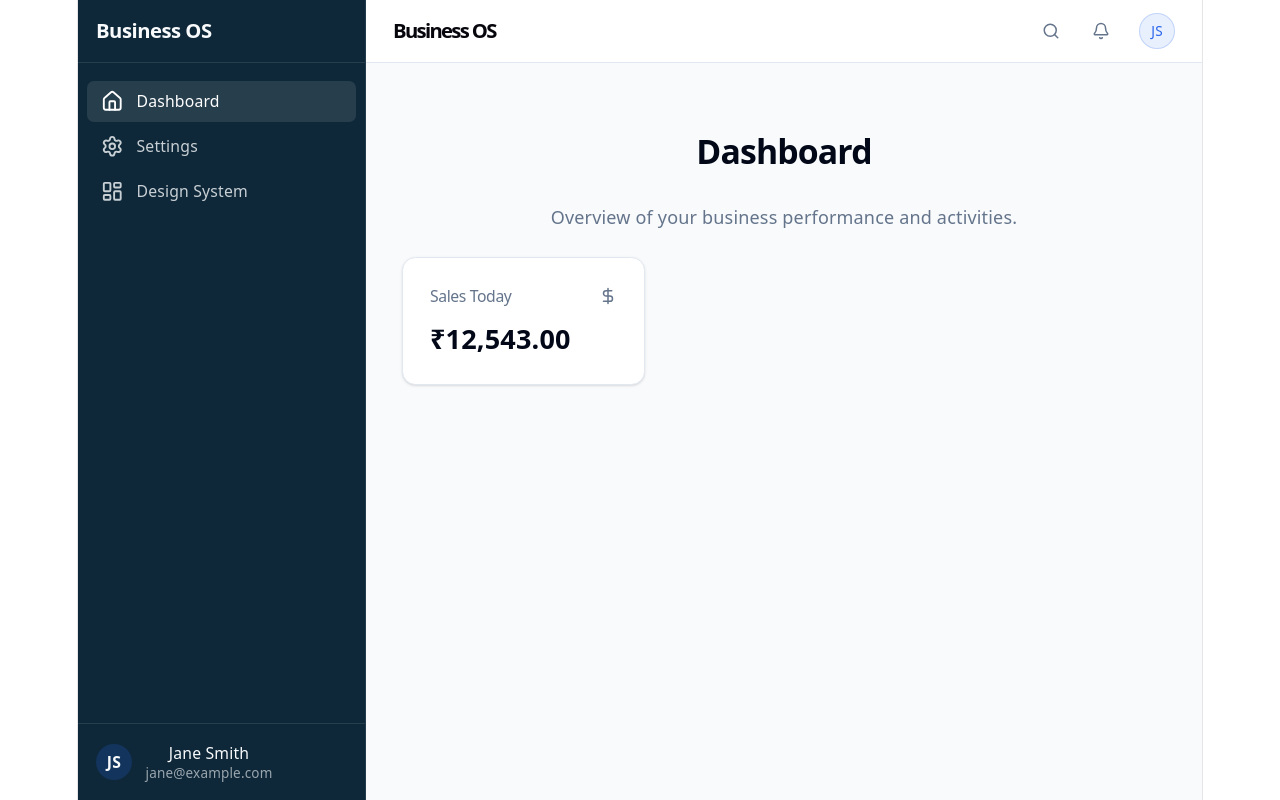
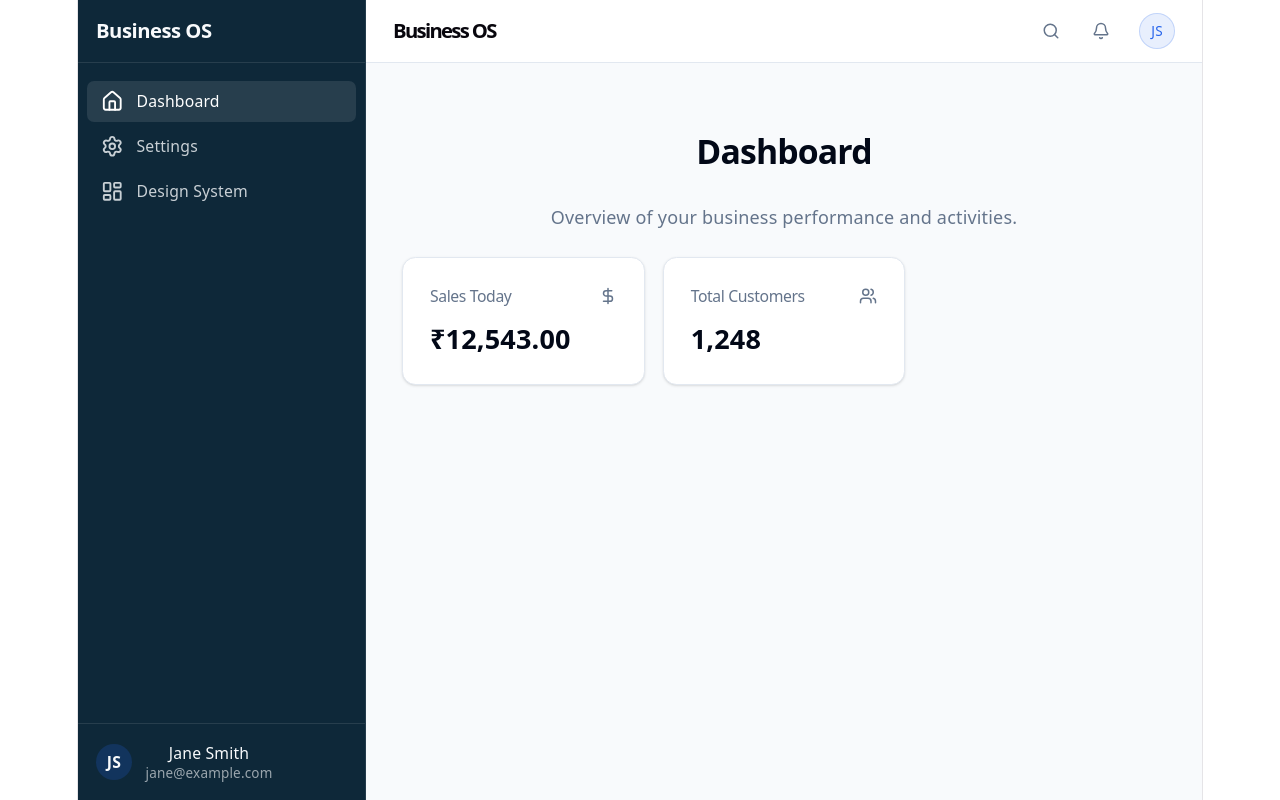
Before and after one commit to akshatog/business-os, a React (Vite) app in the folder frontend/: page /app in a window 1280 px wide. Built offline with nearby package versions, Linux system fonts and the light colour scheme.

Commit message:
feat(frontend): add total customers dashboard widget

```diff
--- /dev/null
+++ b/frontend/src/core/components/dashboard/TotalCustomersWidget.tsx
@@ -0,0 +1,119 @@
+import { useCallback, useEffect, useState } from "react";
+import { getTotalCustomers } from "@/services/dashboard";
+import { Card, CardContent, CardHeader, CardTitle } from "@/core/components/ui/card";
+import { Button } from "@/core/components/ui/button";
+
+export function TotalCustomersWidget() {
+  const [totalCustomers, setTotalCustomers] = useState<number | null>(null);
+  const [loading, setLoading] = useState(true);
+  const [error, setError] = useState<Error | null>(null);
+
+  useEffect(() => {
+    let isMounted = true;
+
+    getTotalCustomers()
+      .then((data) => {
+        if (isMounted) {
+          setTotalCustomers(data.totalCustomers ?? null);
+          setLoading(false);
+        }
+      })
+      .catch((err) => {
+        if (isMounted) {
+          setError(err);
+          setLoading(false);
+        }
+      });
+
+    return () => {
+      isMounted = false;
+    };
+  }, []);
+
+  const handleRetry = useCallback(() => {
+    setLoading(true);
+    setError(null);
+    getTotalCustomers()
+      .then((data) => {
+        setTotalCustomers(data.totalCustomers ?? null);
+        setLoading(false);
+      })
+      .catch((err) => {
+        setError(err);
+        setLoading(false);
+      });
+  }, []);
+
+  const renderContent = () => {
+    if (loading) {
+      return (
+        <div
+          className="h-8 w-1/3 bg-muted animate-pulse rounded mt-1"
+          role="status"
+          aria-label="Loading Total Customers"
+        >
+          <span className="sr-only">Loading</span>
+        </div>
+      );
+    }
+
+    if (error) {
+      return (
+        <div className="flex items-center justify-between mt-1 h-8">
+          <p className="text-sm text-destructive font-medium">Unable to load data</p>
+          <Button
+            variant="outline"
+            size="sm"
+            onClick={handleRetry}
+            className="h-7 text-xs px-2"
+          >
+            Retry
+          </Button>
+        </div>
+      );
+    }
+
+    if (totalCustomers === null) {
+      return (
+        <div className="flex items-center mt-1 h-8">
+          <p className="text-sm text-muted-foreground">No data available</p>
+        </div>
+      );
+    }
+
+    return (
+      <div className="text-2xl font-bold mt-1 h-8 flex items-center">
+        {totalCustomers.toLocaleString('en-IN')}
+      </div>
+    );
+  };
+
+  return (
+    <Card>
+      <CardHeader className="flex flex-row items-center justify-between space-y-0 pb-2">
+        <CardTitle className="text-sm font-medium text-muted-foreground">
+          Total Customers
+        </CardTitle>
+        <svg
+          xmlns="http://www.w3.org/2000/svg"
+          viewBox="0 0 24 24"
+          fill="none"
+          stroke="currentColor"
+          strokeLinecap="round"
+          strokeLinejoin="round"
+          strokeWidth="2"
+          className="h-4 w-4 text-muted-foreground"
+          aria-hidden="true"
+        >
+          <path d="M16 21v-2a4 4 0 0 0-4-4H6a4 4 0 0 0-4 4v2" />
+          <circle cx="9" cy="7" r="4" />
+          <path d="M22 21v-2a4 4 0 0 0-3-3.87" />
+          <path d="M16 3.13a4 4 0 0 1 0 7.75" />
+        </svg>
+      </CardHeader>
+      <CardContent>
+        {renderContent()}
+      </CardContent>
+    </Card>
+  );
+}
--- a/frontend/src/core/dashboard/core-widgets.ts
+++ b/frontend/src/core/dashboard/core-widgets.ts
@@ -1,5 +1,6 @@
 import type { DashboardWidget } from "@/core/dashboard/registry";
 import { SalesTodayWidget } from "@/core/components/dashboard/SalesTodayWidget";
+import { TotalCustomersWidget } from "@/core/components/dashboard/TotalCustomersWidget";
 
 export const CORE_WIDGETS: DashboardWidget[] = [
   {
@@ -9,4 +10,11 @@ export const CORE_WIDGETS: DashboardWidget[] = [
     requiredPermission: "view_financials",
     priority: 10,
   },
+  {
+    id: "core-total-customers",
+    title: "Total Customers",
+    component: TotalCustomersWidget,
+    requiredPermission: "manage_customers",
+    priority: 20,
+  },
 ];
--- a/frontend/src/mocks/dashboard.ts
+++ b/frontend/src/mocks/dashboard.ts
@@ -14,3 +14,20 @@ export async function fetchMockSalesToday(): Promise<MockSalesTodayResponse> {
     }, 400);
   });
 }
+
+export interface MockTotalCustomersResponse {
+  totalCustomers: number | null;
+}
+
+export const MOCK_TOTAL_CUSTOMERS: MockTotalCustomersResponse = {
+  totalCustomers: 1248,
+};
+
+export async function fetchMockTotalCustomers(): Promise<MockTotalCustomersResponse> {
+  // Simulate network delay
+  return new Promise((resolve) => {
+    setTimeout(() => {
+      resolve(MOCK_TOTAL_CUSTOMERS);
+    }, 400);
+  });
+}
--- a/frontend/src/services/dashboard.ts
+++ b/frontend/src/services/dashboard.ts
@@ -1,4 +1,4 @@
-import { fetchMockSalesToday, type MockSalesTodayResponse } from "@/mocks/dashboard";
+import { fetchMockSalesToday, type MockSalesTodayResponse, fetchMockTotalCustomers, type MockTotalCustomersResponse } from "@/mocks/dashboard";
 
 /**
  * Retrieves the "Sales Today" metric.
@@ -7,3 +7,11 @@ import { fetchMockSalesToday, type MockSalesTodayResponse } from "@/mocks/dashbo
 export async function getSalesToday(): Promise<MockSalesTodayResponse> {
   return fetchMockSalesToday();
 }
+
+/**
+ * Retrieves the "Total Customers" metric.
+ * Currently uses mock data. Will be replaced by a real API call when the backend is ready.
+ */
+export async function getTotalCustomers(): Promise<MockTotalCustomersResponse> {
+  return fetchMockTotalCustomers();
+}
```
Also changed, not shown: 1 other file (tests, documents, lock files or other folders).
